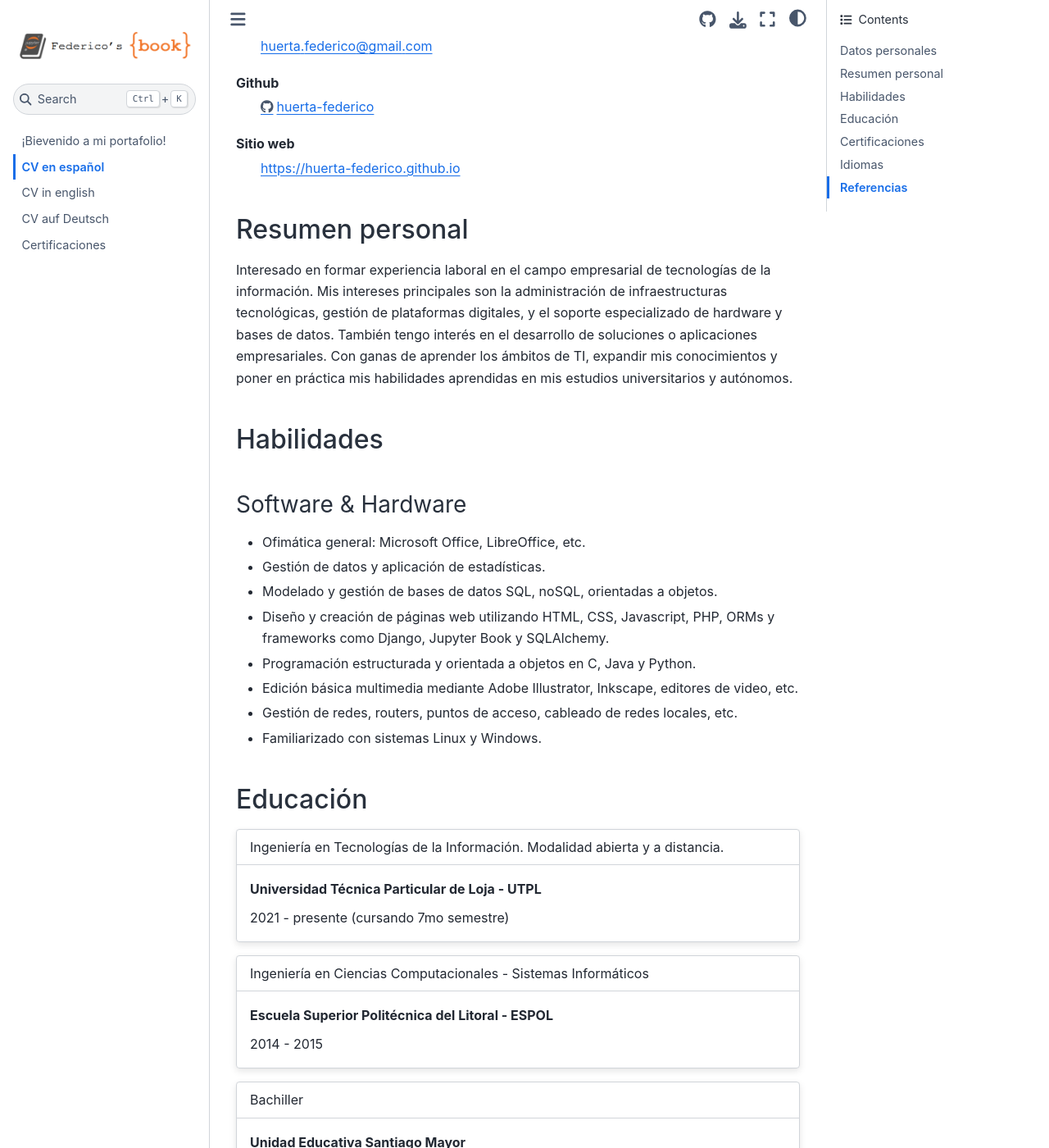
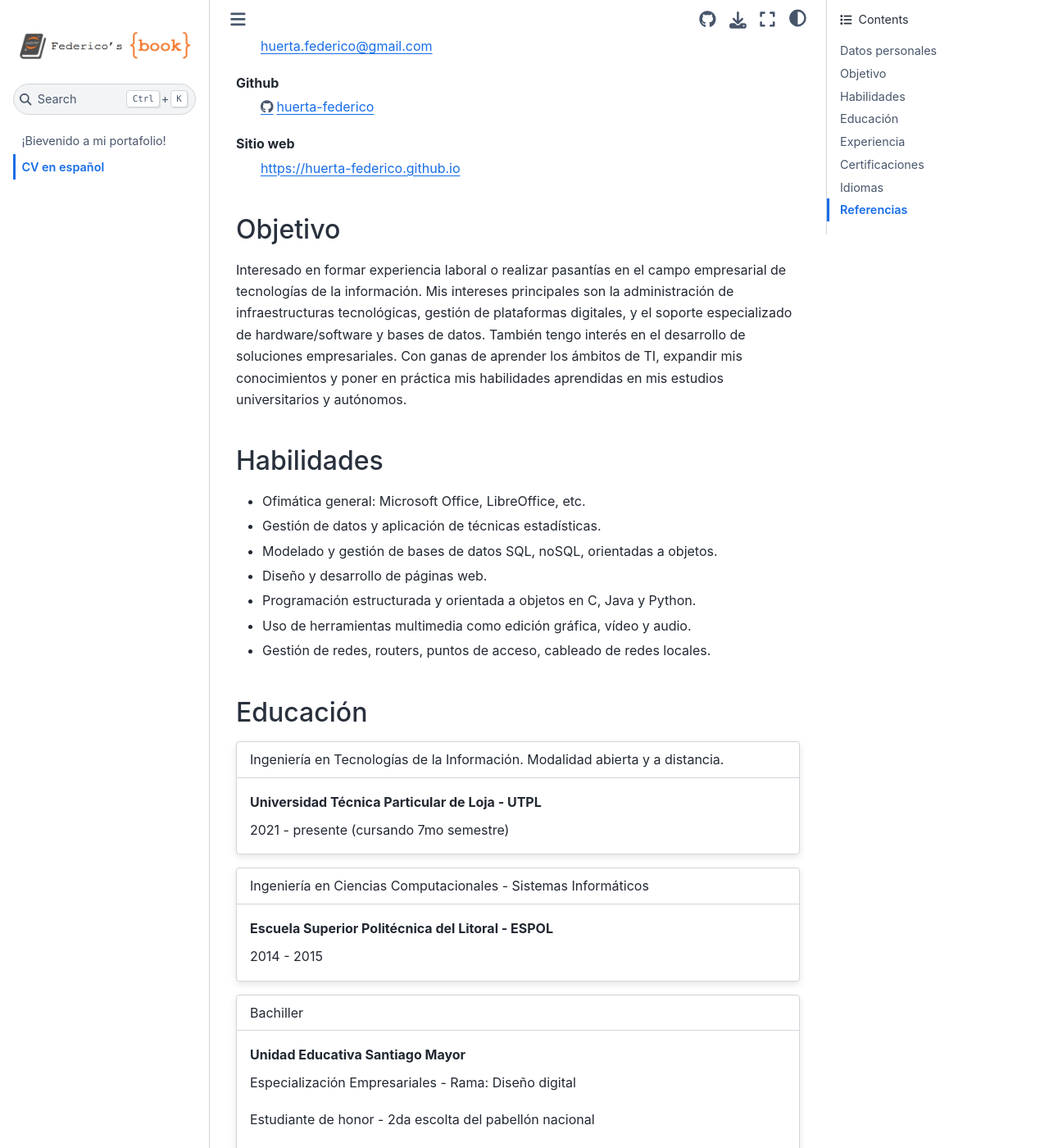
Before and after one commit to huerta-federico/huerta-federico.github.io, a Jupyter Book: the page built from cv_spa.md, in a window 1280 px wide and 1400 px high, scrolled down 534 px. Shown: the whole window at 82% size. Built offline with Jupyter Book 1.0.4 settings and Sphinx 7.4.7 and the Sphinx Book theme 1.1.4, drawn with Linux system fonts in a browser that asks for light colours; some of the changed text lies outside the part shown.

Commit message:
removed extra languages

`````diff
--- a/_toc.yml
+++ b/_toc.yml
@@ -5,6 +5,6 @@
 root: intro
 chapters:
 - file: cv_spa
-- file: cv_eng
-- file: cv_deu
-- file: cv_certs
+# - file: cv_eng
+# - file: cv_deu
+# - file: cv_certs
--- a/cv_spa.md
+++ b/cv_spa.md
@@ -23,19 +23,17 @@
 Sitio web
 : [https://huerta-federico.github.io](https://huerta-federico.github.io)
 
-## Resumen personal
-Interesado en formar experiencia laboral en el campo empresarial de tecnologías de la información. Mis intereses principales son la administración de infraestructuras tecnológicas, gestión de plataformas digitales, y el soporte especializado de hardware y bases de datos. También tengo interés en el desarrollo de soluciones o aplicaciones empresariales. Con ganas de aprender los ámbitos de TI, expandir mis conocimientos y poner en práctica mis habilidades aprendidas en mis estudios universitarios y autónomos.
+## Objetivo
+Interesado en formar experiencia laboral o realizar pasantías en el campo empresarial de tecnologías de la información. Mis intereses principales son la administración de infraestructuras tecnológicas, gestión de plataformas digitales, y el soporte especializado de hardware/software y bases de datos. También tengo interés en el desarrollo de soluciones empresariales. Con ganas de aprender los ámbitos de TI, expandir mis conocimientos y poner en práctica mis habilidades aprendidas en mis estudios universitarios y autónomos.
 
 ## Habilidades
-### Software & Hardware
 - Ofimática general: Microsoft Office, LibreOffice, etc.
-- Gestión de datos y aplicación de estadísticas.
+- Gestión de datos y aplicación de técnicas  estadísticas.
 - Modelado y gestión de bases de datos SQL, noSQL, orientadas a objetos.
-- Diseño y creación de páginas web utilizando HTML, CSS, Javascript,  PHP, ORMs y frameworks como Django, Jupyter Book y SQLAlchemy.
+- Diseño y desarrollo de páginas web.
 - Programación estructurada y orientada a objetos en C, Java y Python.
-- Edición básica multimedia mediante Adobe Illustrator, Inkscape, editores de video, etc.
-- Gestión de redes, routers, puntos de acceso, cableado de redes locales, etc.
-- Familiarizado con sistemas Linux y Windows.
+- Uso de herramientas multimedia como edición gráfica, vídeo y audio.
+- Gestión de redes, routers, puntos de acceso, cableado de redes locales.
 
 ## Educación
 ````{card} Universidad Técnica Particular de Loja - UTPL
@@ -60,6 +58,10 @@
 2006 - 2014
 ````
 
+## Experiencia
+- Soporte técnico informal en equipos de cómputo: diagnósticos de fallas, mantenimiento, instalación de software y hardware, gestión de redes.
+- Trabajos eléctricos domésticos basados en el código eléctrico de EEUU.
+
 ## Certificaciones
 - Python Essentials 1 - Mayo 2023 - Cisco Networking Academy & OpenEDG Python Institute.
 - Goethe-Zertifikat B1 - 2015 - Goethe Institut
@@ -81,9 +83,6 @@
 Alemán
 : Intermedio, hablado y escrito, con certificación B1
 
-Francés
-: Básico, hablado y escrito, con certificación A1
-
 ## Referencias
 Ing. Manuel Gómez Robles
 
`````
